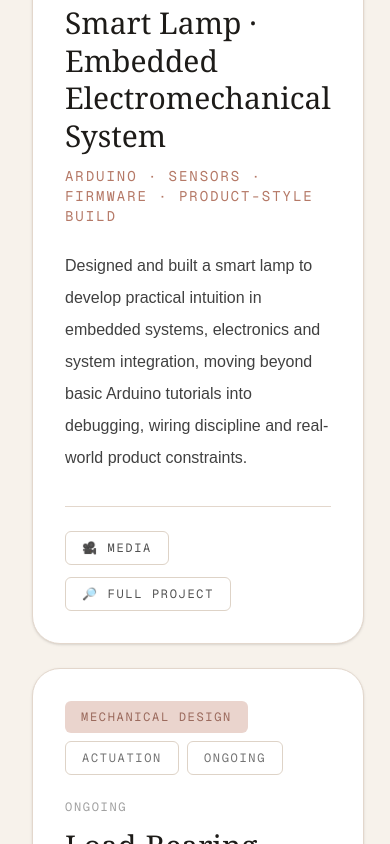
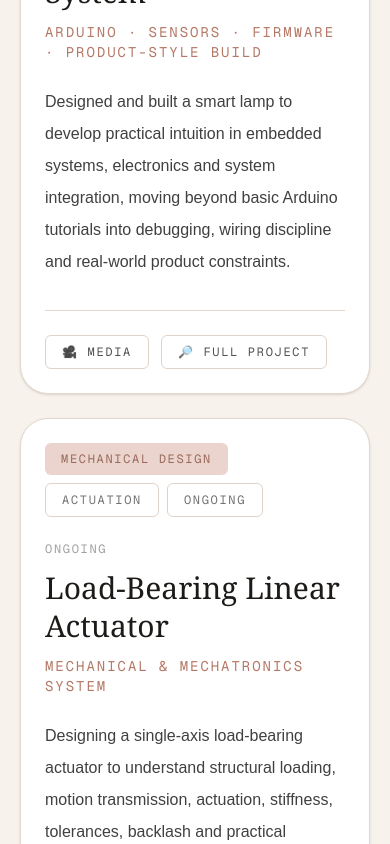
Before and after one commit to SubarMahdi/Subar-Portfolio, a Next.js app: page / in a window 390 px wide. Shown: the part 9440-10284 px from the top of the page. Built offline with nearby package versions, Linux system fonts and the light colour scheme.

Commit message:
Update projects button target

```diff
--- a/app/page.tsx
+++ b/app/page.tsx
@@ -1,9 +1,20 @@
 "use client";
 
-import { useState } from "react";
+import { useEffect, useState } from "react";
 
 export default function Home() {
   const [activeModal, setActiveModal] = useState<string | null>(null);
+  useEffect(() => {
+    if (activeModal) {
+      document.body.style.overflow = "hidden";
+    } else {
+      document.body.style.overflow = "";
+    }
+
+    return () => {
+      document.body.style.overflow = "";
+    };
+  }, [activeModal]);
 
   const [thermalMediaIndex, setThermalMediaIndex] = useState(0);
   const softwareTools = [
@@ -202,6 +213,10 @@ export default function Home() {
           <div className="mt-14 grid w-full grid-cols-1 gap-4 sm:grid-cols-2 md:max-w-xl">
             <a
               href="#academic"
+              onClick={(e) => {
+                e.preventDefault();
+                document.getElementById("academic")?.scrollIntoView({ behavior: "smooth" });
+              }}
               className="flex min-h-20 w-full items-center justify-center rounded-md bg-[#1d1b18] px-8 py-4 text-center text-lg font-semibold leading-tight text-white transition hover:opacity-90"
             >
               View
@@ -545,9 +560,9 @@ export default function Home() {
 
       <section
         id="beyond"
-        className="border-t border-[#e5ddd3] bg-[#f7f2eb] px-8 py-28"
+        className="scroll-mt-24 border-t border-[#e5ddd3] bg-[#f7f2eb] px-5 py-28 sm:px-8"
       >
-        <div className="mx-auto max-w-6xl">
+        <div className="mx-auto w-full max-w-6xl">
           <p className="mb-8 flex items-center gap-3 text-xs font-semibold uppercase tracking-[0.28em] text-[#b57967]">
             <span className="h-px w-10 bg-[#b57967]" />
             Beyond the Curriculum
@@ -559,9 +574,9 @@ export default function Home() {
             <span className="italic">Curriculum</span>
           </h2>
 
-          <div className="mt-14 grid gap-6 md:grid-cols-2">
-
-            <article className="rounded-[1.75rem] border border-[#e3d7cc] bg-white p-8 shadow-sm">
+          <div className="mx-auto mt-14 grid w-full max-w-5xl gap-6 md:max-w-none md:grid-cols-2">
+
+            <article className="w-full rounded-[1.75rem] border border-[#e3d7cc] bg-white p-6 shadow-sm sm:p-8">
               <div className="flex flex-wrap gap-2">
                 <span className="rounded-md bg-[#ead4cd] px-4 py-2 font-mono text-xs uppercase tracking-[0.14em] text-[#9b6a5d]">
                   Vehicle Design
@@ -603,8 +618,7 @@ export default function Home() {
               </div>
             </article>
 
-
-            <article className="rounded-[1.75rem] border border-[#e3d7cc] bg-white p-8 shadow-sm">
+            <article className="w-full rounded-[1.75rem] border border-[#e3d7cc] bg-white p-6 shadow-sm sm:p-8">
               <div className="flex flex-wrap gap-2">
                 <span className="rounded-md bg-[#ead4cd] px-4 py-2 font-mono text-xs uppercase tracking-[0.14em] text-[#9b6a5d]">
                   Embedded Systems
@@ -646,7 +660,7 @@ export default function Home() {
               </div>
             </article>
 
-            <article className="rounded-[1.75rem] border border-[#e3d7cc] bg-white p-8 shadow-sm">
+            <article className="w-full rounded-[1.75rem] border border-[#e3d7cc] bg-white p-6 shadow-sm sm:p-8">
               <div className="flex flex-wrap gap-2">
                 <span className="rounded-md bg-[#ead4cd] px-4 py-2 font-mono text-xs uppercase tracking-[0.14em] text-[#9b6a5d]">
                   Mechanical Design
```
